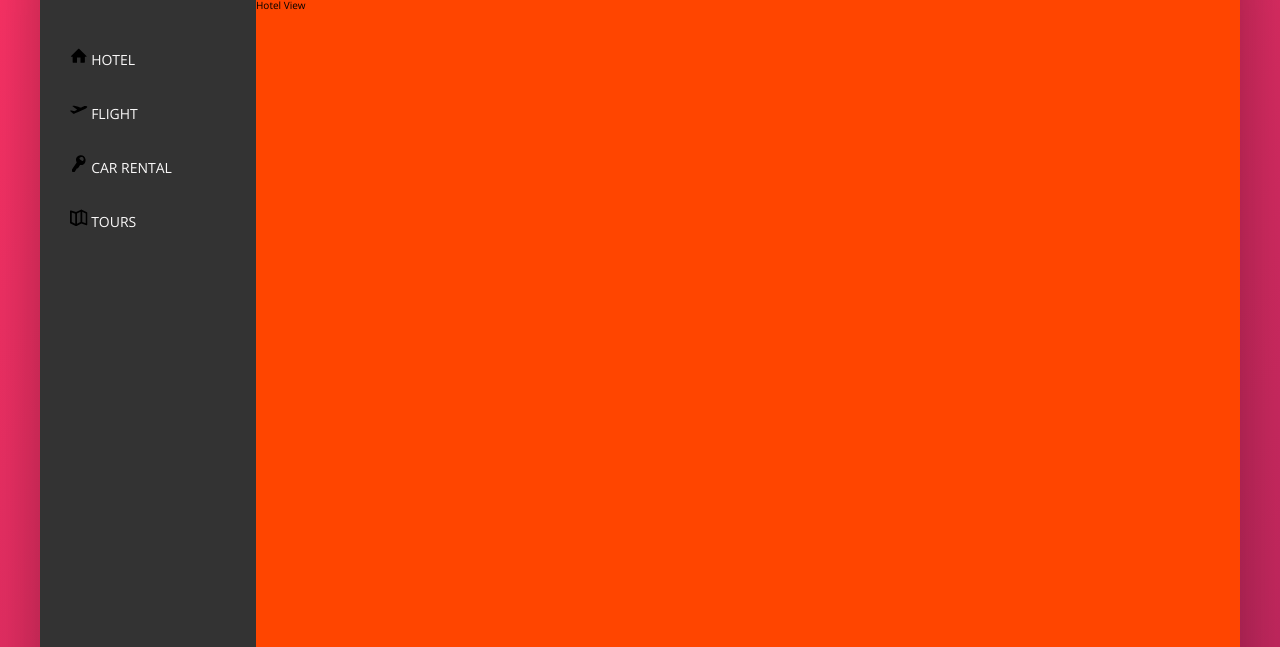
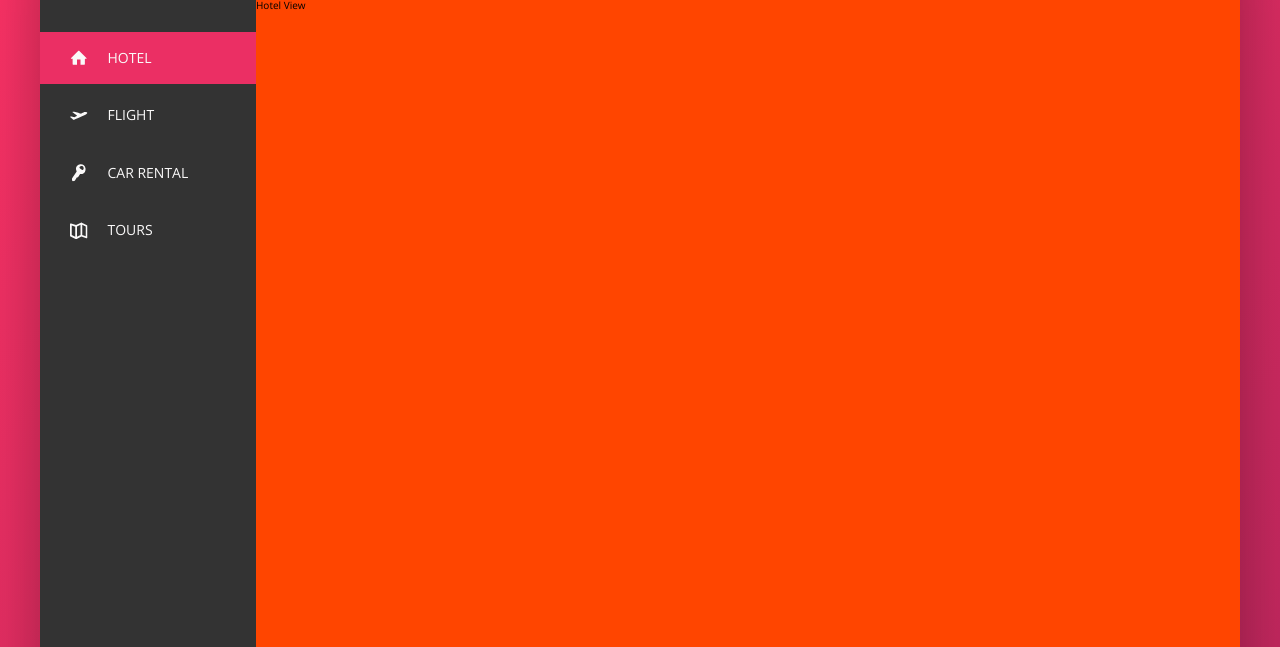
Before and after one commit to Rfigueroa2317/Trillo, a website: page index.html in a window 1280 px wide. Shown: the part 153-800 px from the top of the page. Drawn offline with nearby package versions, Linux system fonts and the light colour scheme.

Commit message:
finishing the sidenav

```diff
--- a/index.html
+++ b/index.html
@@ -58,7 +58,7 @@
       <div class="content">
         <nav class="sidebar">
           <ul class="side-nav">
-            <li class="side-nav__item">
+            <li class="side-nav__item side-nav__item--active">
               <a href="#" class="side-nav__link">
                 <svg class="side-nav__icon">
                   <use xlink:href="img/sprite.svg#icon-home"></use>
--- a/sass/_components.scss
+++ b/sass/_components.scss
@@ -120,7 +120,35 @@
   font-size: 1.4rem;
   list-style: none;
   margin-top: 3.5rem;
+
   &__item {
+    position: relative;
+
+    &:not(:last-child) {
+      margin-bottom: 0.5rem;
+    }
+  }
+
+  &__item::before {
+    content: "";
+    position: absolute;
+    top: 0;
+    left: 0;
+    height: 100%;
+    width: 3px;
+    background-color: var(--color-primary);
+    transform: scaleY(0);
+    transition: transform 0.2s, width 0.4s cubic-bezier(1,0,0,1) .2s, background-color .1s;
+  }
+
+  &__item:hover::before,
+  &__item--active::before {
+    transform: scaleY(1);
+    width: 100%;
+  }
+
+  &__item:active::before {
+    background-color: var(--color-primary-light);
   }
 
   &__link:link,
@@ -130,11 +158,18 @@
     text-transform: uppercase;
     display: block;
     padding: 1.5rem 3rem;
+    position: relative;
+    z-index: 10;
+
+    display: flex;
+    align-items: center;
   }
 
   &__icon {
     width: 1.75rem;
     height: 1.75rem;
+    margin-right: 2rem;
+    fill: currentColor;
   }
 }
 
```
Also changed, not shown: css/style.css.
